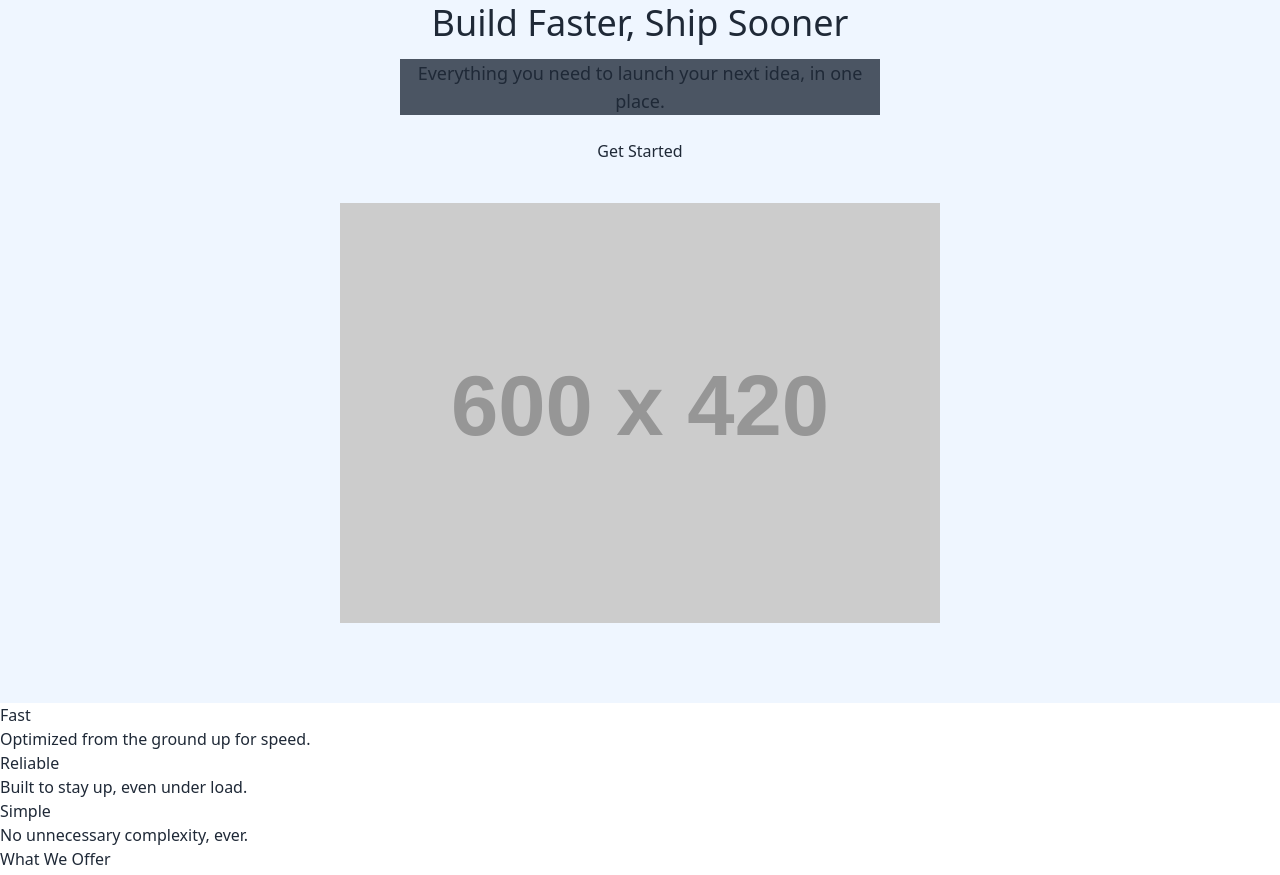
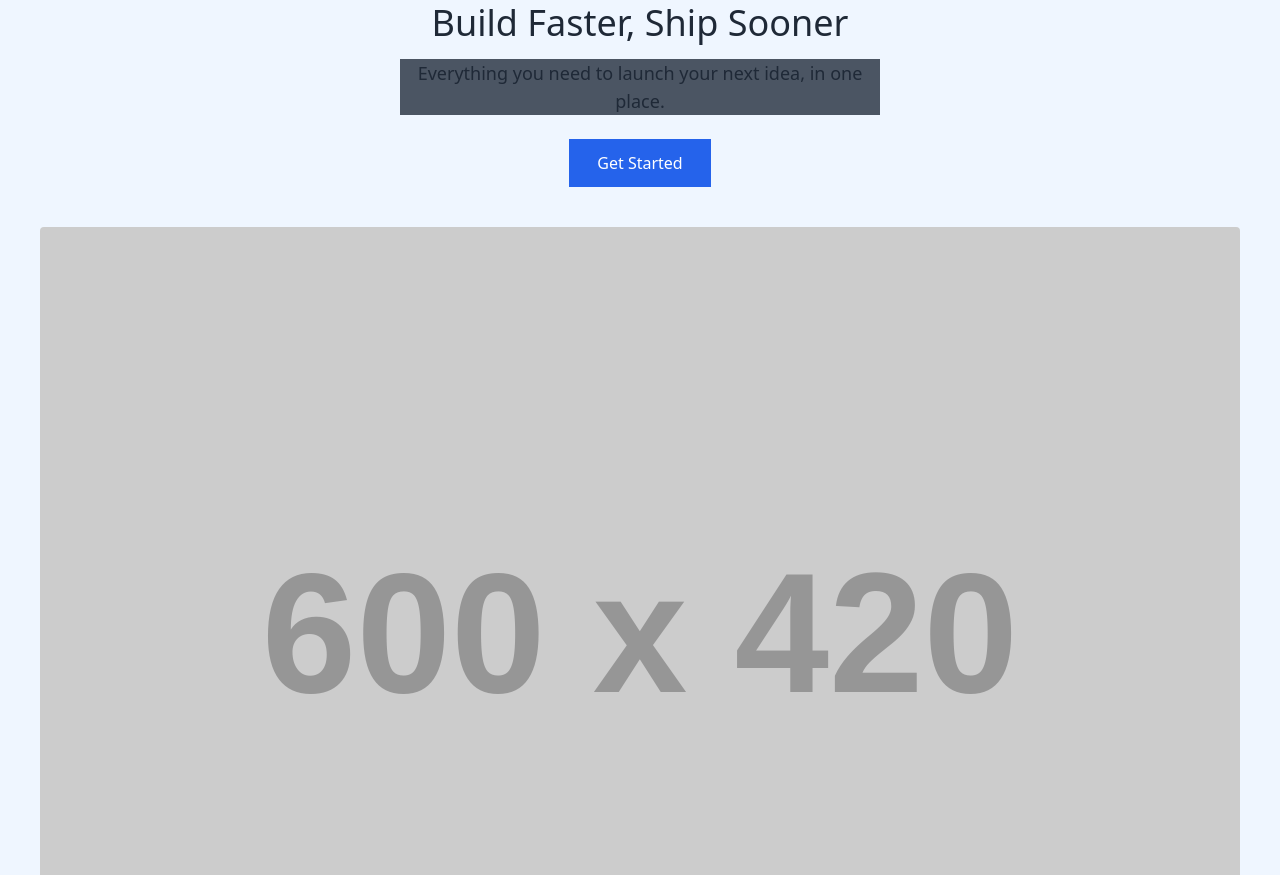
Before and after one commit to ChristopheKwizera/Cloning-Brightly-Page-to-Tailwind-CSS, a plain HTML site: page index.html in a window 1280 px wide. Shown: the part 145-1020 px from the top of the page. Drawn offline with nearby package versions, Linux system fonts and the light colour scheme; placeholder pictures from the web are drawn by us.

Commit message:
adding tailwind on section

```diff
--- a/index.html
+++ b/index.html
@@ -23,16 +23,18 @@
     <div class="max-w-[480px] max-sm:max-w-full">
       <h1 class="text-4xl mb-4" font-bold>Build Faster, Ship Sooner</h1>
       <p class="text-lg bg-gray-600 mb-6 ">Everything you need to launch your next idea, in one place.</p>
-      <button class="cta">Get Started</button>
+      <button class="bg-blue-600 text-white px-[28px] py-[12px] border-0 text-base cursor-pointer  hover:bg-blue-700 transition-colors">Get Started</button>
     </div>
+
+
     <img
-      class="hero-image"
+      class="w-full mx-w-[480px] rounded -s-xl"
       src="https://placehold.co/600x420/2563eb/ffffff?text=Product+Preview"
       alt="Product dashboard preview"
     />
   </section>
 
-  <section class="features" id="features">
+  <section class="grid" id="features">
     <div class="feature">
       <h3>Fast</h3>
       <p>Optimized from the ground up for speed.</p>
```
